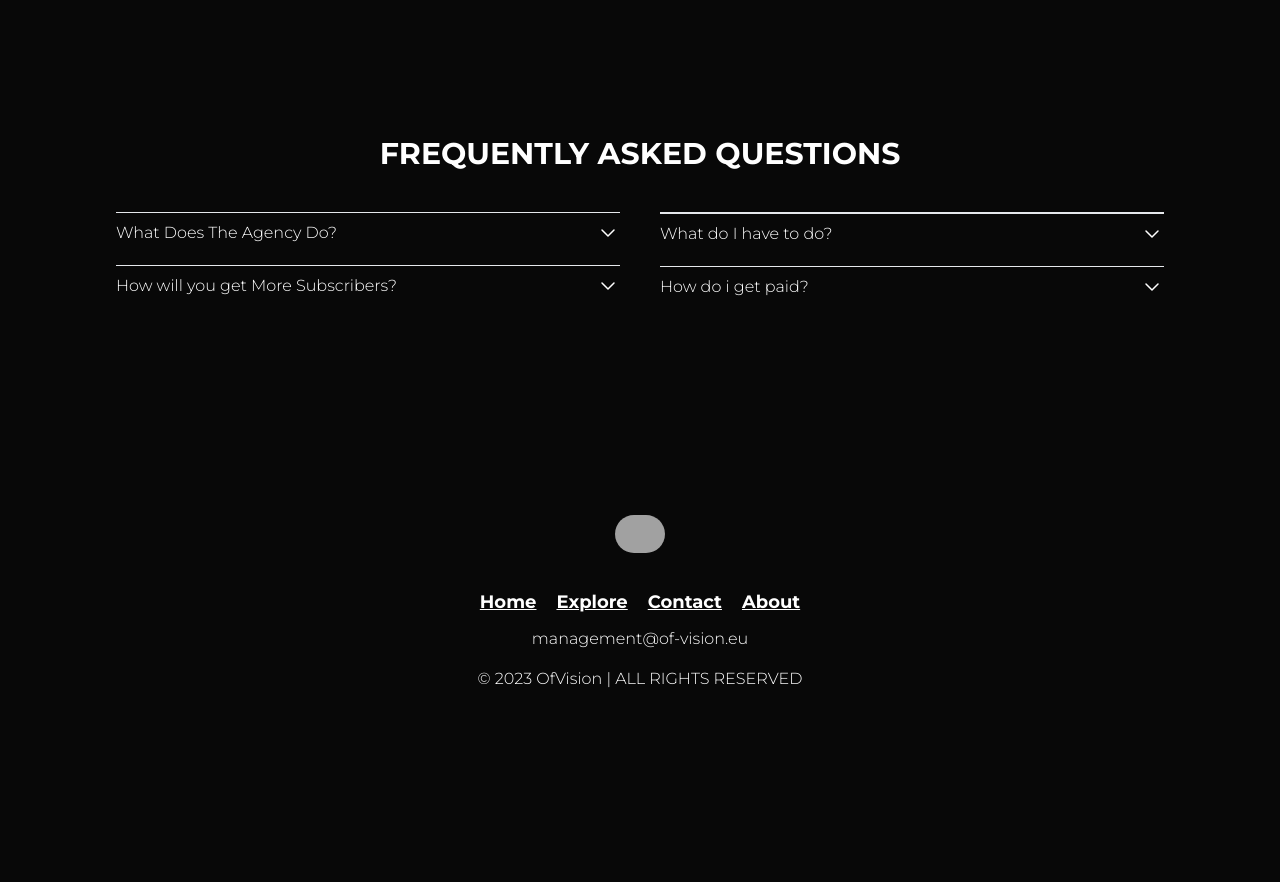
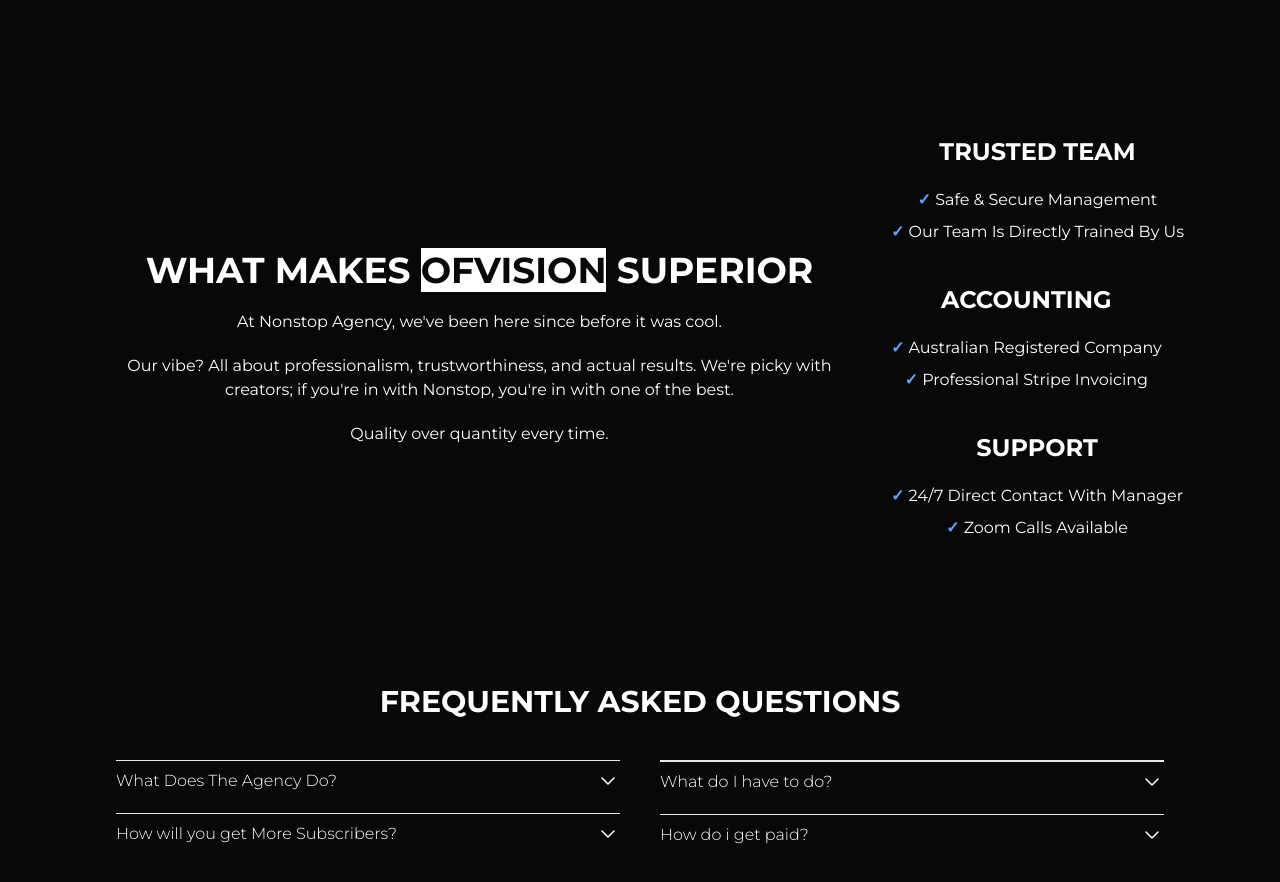
Before and after one commit to Diwanshumidha/ofvision, a Next.js app: page / in a window 1280 px wide. Shown: the part 4100-4982 px from the top of the page. Before the commit the page ends 4871 px from the top, so only its background shows below. Built offline with nearby package versions, Linux system fonts and the light colour scheme; grey boxes are pictures that could not be loaded.

Commit message:
info section added

```diff
--- a/src/app/page.tsx
+++ b/src/app/page.tsx
@@ -6,6 +6,7 @@
 import AboutSection from "@/components/About";
 import Faq from "@/components/Faq";
 import { Motion } from "@/components/motion";
+import Info from "@/components/Info";
 
 export default function Home() {
   return (
@@ -21,6 +22,7 @@
       <Details />
       <Partners />
       <AboutSection />
+      <Info/>
       <Faq />
     </main>
   );
--- /dev/null
+++ b/src/components/Info.tsx
@@ -0,0 +1,97 @@
+"use client";
+import React from "react";
+import { Motion, MotionSpan } from "./motion";
+import { FadeinView, OpacityAnimation } from "@/lib/animations";
+
+const About = [
+    {
+        title: "TRUSTED TEAM",
+        pointPrefix: "✓",
+        points: [
+            "Safe & Secure Management",
+            "Our Team Is Directly Trained By Us"
+        ],
+    },
+    {
+        title: "ACCOUNTING",
+        pointPrefix: "✓",
+        points: [
+            "Australian Registered Company",
+            "Professional Stripe Invoicing"
+        ],
+    },
+    {
+        title: "SUPPORT",
+        pointPrefix: "✓",
+        points: [
+            "24/7 Direct Contact With Manager",
+            "Zoom Calls Available"
+        ],
+    },
+
+];
+
+const Info = () => {
+    return (
+        <section className=" flex flex-col md:flex-row gap-7 justify-center items-center  text-center ">
+            <div className="flex gap-4 lg:gap-8   flex-col sm:flex-row w-full bg-background justify-center   items-center px-4">
+                <div className="space-y-5">
+                    <Motion {...OpacityAnimation}>
+                        <h1 className=" mt-5 font-bold text-lg md:text-2xl lg:text-4xl  ">
+                            WHAT MAKES{" "}<span>
+                                <MotionSpan
+                                    initial={{ width: "0px" }}
+                                    animate={{ width: "max-content" }}
+                                    transition={{
+                                        delay: 0.4,
+                                        duration: 1,
+                                    }}
+                                    className="bg-text text-background  w-max text-nowrap "
+                                >
+                                    OFVISION
+                                </MotionSpan>
+                            </span>{" "}SUPERIOR
+                        </h1>
+                    </Motion>
+                    <p className="text-center space-y-5 text-pretty">
+                        <span className="block text-pretty">
+                            At Nonstop Agency, we've been here since before it was cool.
+                        </span>
+                        <span className="block text-pretty">
+                            Our vibe? All about professionalism, trustworthiness, and actual results. We're picky with creators; if you're in with Nonstop, you're in with one of the best.
+                        </span>
+                        <span className="block text-pretty">Quality over quantity every time.</span>
+                    </p>
+                </div>
+            </div>
+            <div className="flex flex-col  gap-4 lg:gap-10">
+                {About.map((item, idx) => (
+                    <InfoComponent key={`${idx} about`} data={item} />
+                ))}
+            </div>
+        </section>
+    );
+};
+
+export default Info;
+
+const InfoComponent = ({ data }: { data: (typeof About)[number] }) => {
+    return (
+        <Motion
+            {...OpacityAnimation}
+            className=" space-y-5 max-w-[400px] lg:w-max "
+            viewport={{
+                once: true,
+            }}
+        >
+            <h3 className="text-2xl font-bold">{data.title}</h3>
+            <ul className="space-y-2">
+                {data.points.map((item) => (
+                    <li key={item}>
+                        <span className="text-blue-400 font-bold">{data.pointPrefix}</span> {item}
+                    </li>
+                ))}
+            </ul>
+        </Motion>
+    );
+};
--- a/src/components/motion.tsx
+++ b/src/components/motion.tsx
@@ -2,3 +2,4 @@
 import { motion as FramerMotion } from "framer-motion";
 
 export const Motion = FramerMotion.div;
+export const MotionSpan = FramerMotion.span;
```
